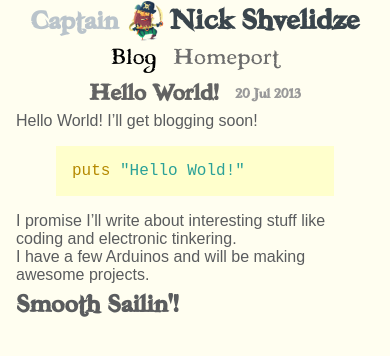
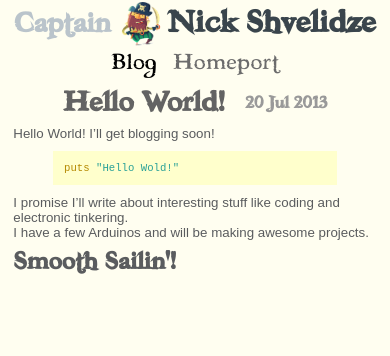
Before and after one commit to shvelo/blog.pirrate.me, a Jekyll site: the page built from index.html, in a window 390 px wide. Shown: the top 356 px of the page. Built offline with Jekyll 4.4.1, drawn with Linux system fonts in a browser that asks for light colours; nearby versions of some CDN libraries; Markdown is read by kramdown in place of the engine named in the settings; comment, search, counter and statistics services are not loaded.

Commit message:
Responsive

```diff
--- a/css/main.css
+++ b/css/main.css
@@ -21,6 +21,7 @@ html {
 body {
   color: #5A5C5E;
   font-family: sans-serif;
+  font-size: 16pt;
 }
 
 a {
@@ -38,12 +39,12 @@ h1, h2, h3, h4, h5, h6 {
   margin-bottom: .1em;
 }
 
-h1 { font-size: 40pt; }
-h2 { font-size: 36pt; }
-h3 { font-size: 32pt; }
-h4 { font-size: 28pt; }
-h5 { font-size: 24pt; }
-h6 { font-size: 20pt; }
+h1 { font-size: 3.5em; }
+h2 { font-size: 3.2em }
+h3 { font-size: 2.9em }
+h4 { font-size: 2.6em }
+h5 { font-size: 2.3em }
+h6 { font-size: 2em }
 
 #container {
   max-width: 900px;
@@ -58,7 +59,7 @@ h6 { font-size: 20pt; }
 
 #container #header h1 {
   color: #3a454c;
-  font-size: 5em;
+  font-size: 4em;
   margin-top: 0;
   margin-bottom: 0;
 }
@@ -135,7 +136,7 @@ h6 { font-size: 20pt; }
 }
 
 #container #content .post .content {
-  font-size: 16pt;
+  font-size: 1em;
 }
 
 #container #content .post .content p {
@@ -147,7 +148,7 @@ h6 { font-size: 20pt; }
 }
 
 #container #content .post .highlight {
-  font-size: 12pt;
+  font-size: .8em;
 }
 
 #container #content .post .gist {
@@ -162,83 +163,65 @@ h6 { font-size: 20pt; }
 
 #container #content .post .more {
   display: block;
-  font-size: 16pt;
   margin-top: .3em;
 }
 
+@media (max-width: 60em) {
+  #container #header h1 {
+    font-size: 4em;
+  }
+}
+
+@media (max-width: 50em) {
+  #container #header h1 {
+    font-size: 3.7em;
+  }
+}
+
 @media (max-width: 45em) {
-  h1 { font-size: 32pt; }
-  h2 { font-size: 30pt; }
-  h3 { font-size: 28pt; }
-  h4 { font-size: 26pt; }
-  h5 { font-size: 24pt; }
-  h6 { font-size: 22pt; }
+  body {
+    font-size: 13pt;
+  }
+
+  #container #header h1 {
+    font-size: 3.7em;
+  }
 
   #container {
     padding: 0 1em;
   }
-
-  #container #header h1 {
-    font-size: 4em;
-  }
-
-  #container #content .post .title {
-    font-size: 2.8em;
-  }
-
-  #container #content .post .content, #container #content .post .more {
-    font-size: 12pt;
-  }
 }
 
 @media (max-width: 35em) {
-  #container #header h1 {
-    font-size: 3em;
+  body {
+    font-size: 11pt;
   }
 
-  #container #content .post .title {
-    font-size: 2.8em;
+  #container #header h1 {
+    font-size: 3.5em;
   }
 }
 
 @media (max-width: 27em) {
+  body {
+    font-size: 10pt;
+  }
   #container #header h1 {
-    font-size: 2.5em;
-  }
-
-  #container #header #nav ul li a {
-    font-size: 2em;
-  }
-
-  #container #content .post .title {
-    font-size: 2em;
+    font-size: 3.3em;
   }
 }
 
 @media (max-width: 20em) {
+  body {
+    font-size: 8pt;
+  }
   #container #header h1 {
-    font-size: 2em;
-  }
-
-  #container #header #nav ul li a {
-    font-size: 1.8em;
-  }
-
-  #container #content .post .title {
-    font-size: 1.7em;
+    font-size: 3em;
   }
 }
 
 @media (max-width: 15em) {
-  #container #header h1 {
-    font-size: 1.6em;
-  }
-
-  #container #header #nav ul li a {
-    font-size: 1.6em;
-  }
-
-  #container #content .post .title {
-    font-size: 1.6em;
+  body {
+    font-size: 10pt;
   }
 }
```
